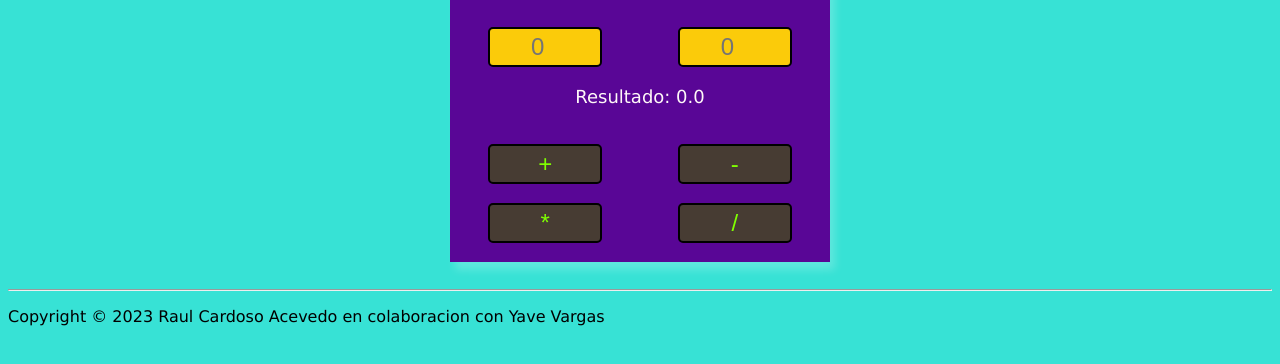
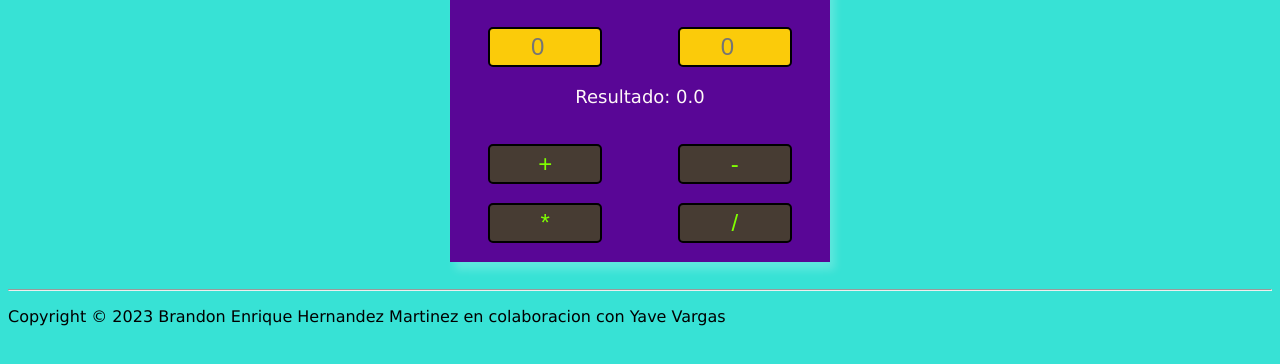
Before and after one commit to BrandonEHM/eje-behm-10, a website: page public/index.html in a window 1280 px wide. Shown: the part 368-732 px from the top of the page. Drawn offline with Linux system fonts and the light colour scheme.

Commit message:
Update index.html

```diff
--- a/public/index.html
+++ b/public/index.html
@@ -44,7 +44,7 @@
         <footer>
             <br>
             <hr>
-            <p>Copyright &copy; 2023 Raul Cardoso Acevedo en colaboracion con Yave Vargas</p>
+            <p>Copyright &copy; 2023 Brandon Enrique Hernandez Martinez en colaboracion con Yave Vargas</p>
         </footer>
         <script src="js/eje-behm-10.js"></script>
     </body>
```
